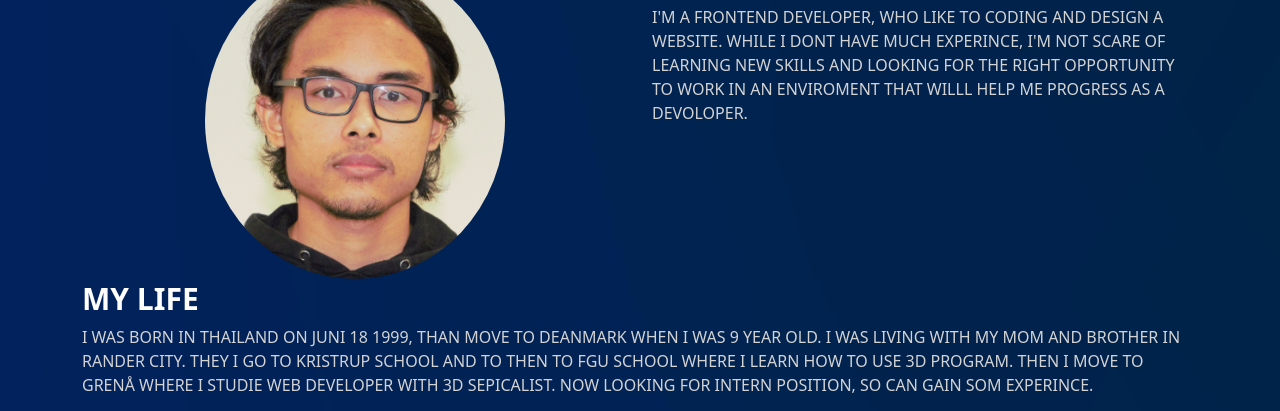
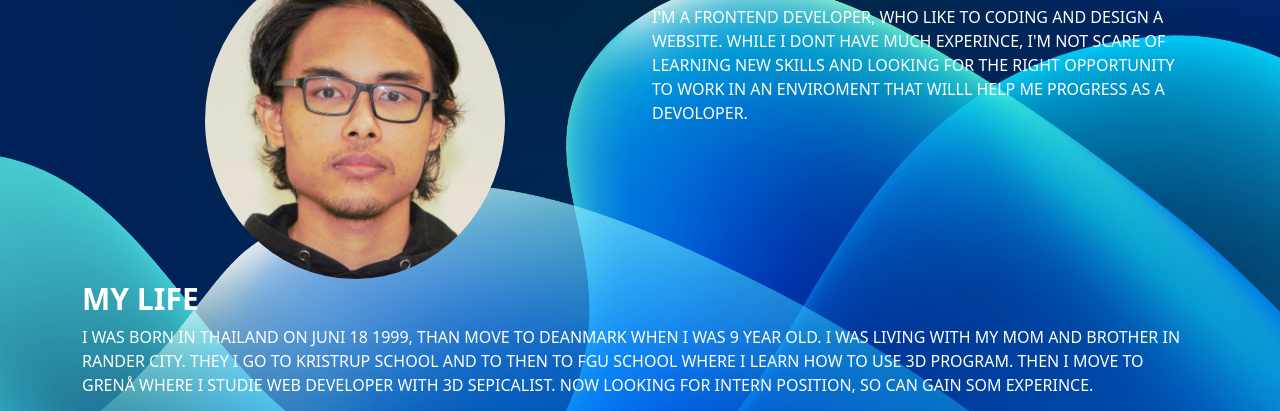
Before and after one commit to kosit8940/min_kosit_03, a plain HTML site: page index.html in a window 1280 px wide. Shown: the part 121-532 px from the top of the page. Drawn offline with nearby package versions, Linux system fonts and the light colour scheme.

Commit message:
change_04

```diff
--- a/index.html
+++ b/index.html
@@ -21,7 +21,7 @@
             <h5>
                 ABOUT
             </h5>
-            <p class="info_text">
+            <p>
                 I'M A FRONTEND DEVELOPER, WHO LIKE TO CODING AND DESIGN A WEBSITE.
                 WHILE I DONT HAVE MUCH EXPERINCE, I'M NOT SCARE OF LEARNING NEW SKILLS AND
                 LOOKING FOR THE RIGHT OPPORTUNITY TO WORK IN AN ENVIROMENT THAT WILLL HELP ME
@@ -32,7 +32,7 @@
             <h5>
                 MY LIFE
             </h5>
-            <p class="info_text">
+            <p>
                 I WAS BORN IN THAILAND ON JUNI 18 1999, THAN MOVE TO DEANMARK WHEN I WAS 9 YEAR OLD.
                 I WAS LIVING WITH MY MOM AND BROTHER IN RANDER CITY. THEY I GO TO KRISTRUP SCHOOL
                 AND TO THEN TO FGU SCHOOL WHERE I LEARN HOW TO USE 3D PROGRAM. THEN I MOVE TO GRENÅ
--- a/style.css
+++ b/style.css
@@ -1,8 +1,9 @@
 body {
     font-family: system-ui, -apple-system, BlinkMacSystemFont, 'Segoe UI', Roboto, Oxygen, Ubuntu, Cantarell, 'Open Sans', 'Helvetica Neue', sans-serif;
-    background-color: white;
     color: white;
     background-image: url("image/richard-horvath-cPccYbPrF-A-unsplash.jpg");
+    background-size: cover;
+    background-repeat: no-repeat;
 }
 
 .vh-10 {
@@ -24,10 +25,6 @@ h5 {
 
 .kosit {
     border-radius: 50%;
-}
-
-.info_text {
-    color: rgb(211, 211, 211);
 }
 
 /* fade in  */
```
Also changed, not shown: image/grinning-face_1f600.png (added).
